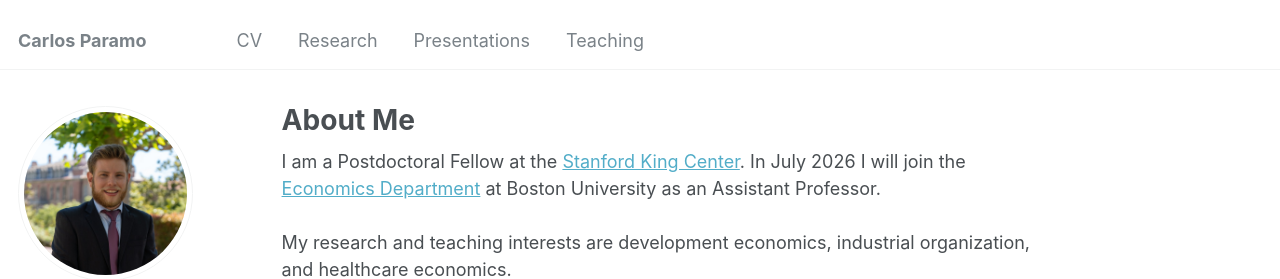
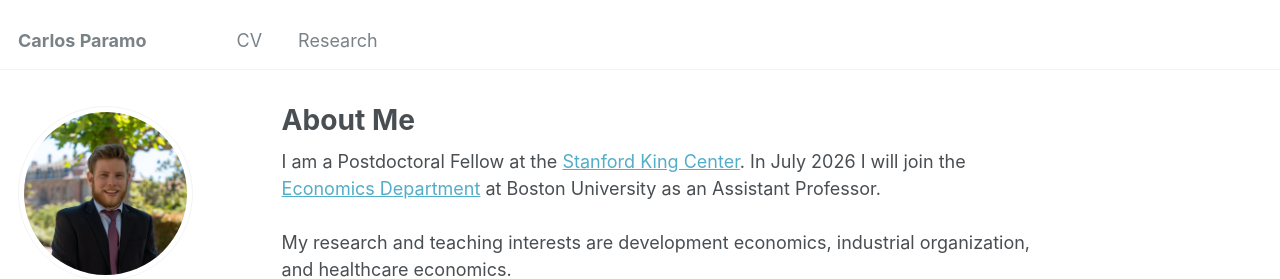
Before and after one commit to paramobrotz/paramobrotz.github.io, a Jekyll site: the page built from _pages/about.md, in a window 1280 px wide. Shown: the top 279 px of the page. Built offline with Jekyll 4.4.1, drawn with Linux system fonts in a browser that asks for light colours; some web fonts are replaced.

Commit message:
Update navigation.yml
drop teaching and conferences

```diff
--- a/_data/navigation.yml
+++ b/_data/navigation.yml
@@ -5,9 +5,3 @@ main:
 
   - title: "Research"
     url: /research/
-
-  - title: "Presentations"
-    url: /presentations/
-
-  - title: "Teaching"
-    url: /teaching/
```
